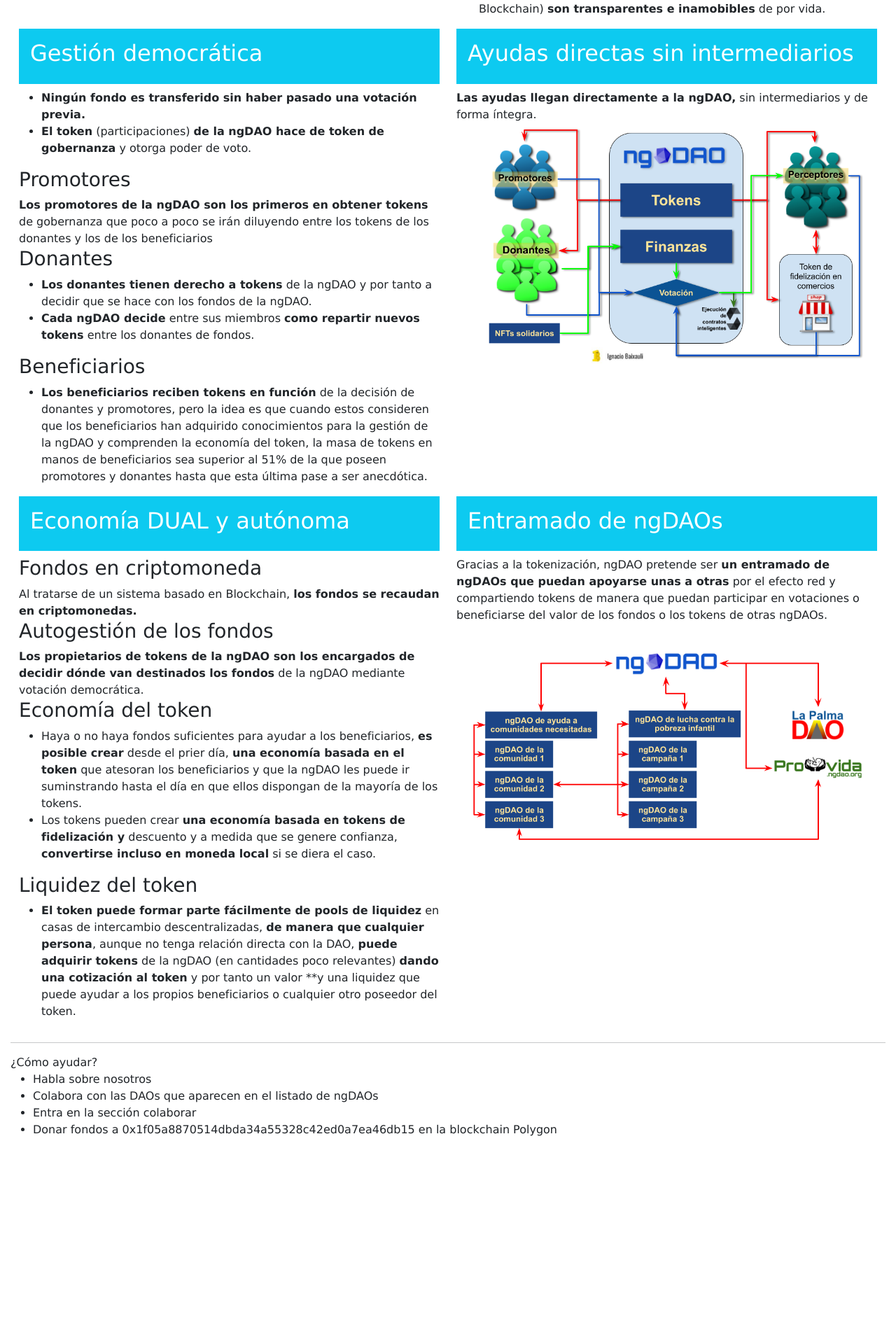
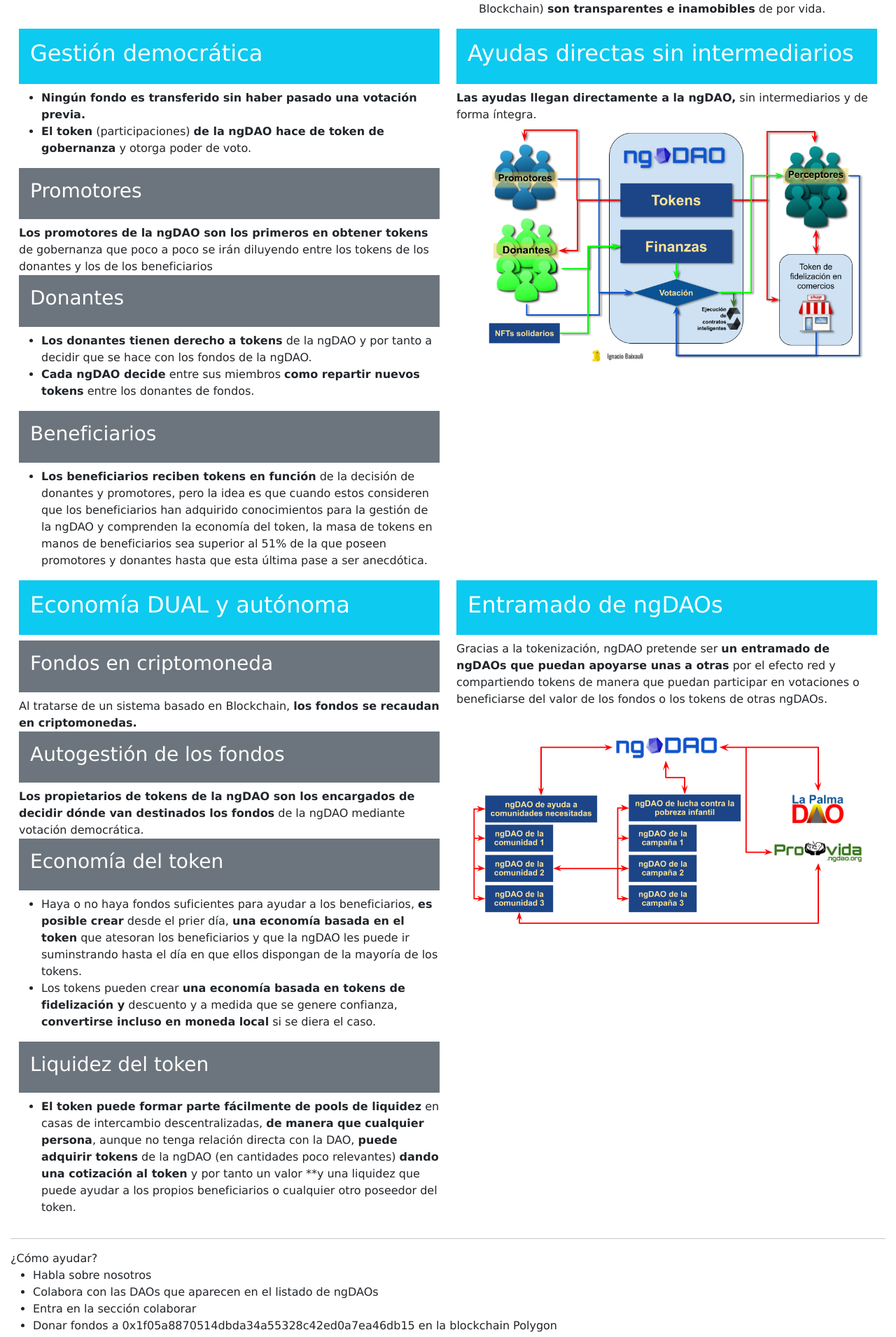
Before and after one commit to NGDAOorg/lapalmadao, a Jekyll site: the page built from index.html, in a window 1280 px wide. Shown: the part 825-2735 px from the top of the page at 70% size. Built offline with Jekyll 4.4.1, drawn with Linux system fonts in a browser that asks for light colours; nearby versions of some CDN libraries; before the commit the page ends 2467 px from its top, so only the background shows below that.

Commit message:
Update index.html

```diff
--- a/index.html
+++ b/index.html
@@ -41,14 +41,20 @@ description: DAO de apoyo a otras DAOs (Organizaciones Autónomas Descentralizad
        <li><b>Ningún fondo es transferido sin haber pasado una votación previa.</b></li>
        <li><b>El token</b> (participaciones) <b>de la ngDAO hace de token de gobernanza</b> y otorga poder de voto.</li>
       </ul>
+      <div class="p-3 mb-2 bg-secondary text-white">
         <h3>Promotores</h3>
+       </div>
       <b>Los promotores de la ngDAO son los primeros en obtener tokens</b> de gobernanza que poco a poco se irán diluyendo entre los tokens de los donantes y los de los beneficiarios
+      <div class="p-3 mb-2 bg-secondary text-white">
         <h3>Donantes</h3>
+       </div>
       <ul>
        <li><b>Los donantes tienen derecho a tokens</b> de la ngDAO y por tanto a decidir que se hace con los fondos de la ngDAO.</li>
        <li><b>Cada ngDAO decide</b> entre sus miembros <b>como repartir nuevos tokens</b> entre los donantes de fondos.</li>
       </ul>
+      <div class="p-3 mb-2 bg-secondary text-white">
         <h3>Beneficiarios</h3>
+       </div>
        <ul>
        <li><b>Los beneficiarios reciben tokens en función</b> de la decisión de donantes y promotores, pero la idea es que cuando estos consideren que los beneficiarios han adquirido conocimientos para la gestión de la ngDAO y comprenden la economía del token, la masa de tokens en manos de beneficiarios sea superior al 51% de la que poseen promotores y donantes hasta que esta última pase a ser anecdótica.</li>
       </ul>
@@ -66,16 +72,24 @@ description: DAO de apoyo a otras DAOs (Organizaciones Autónomas Descentralizad
      <div class="p-3 mb-2 bg-info text-white">
         <h2>Economía DUAL y autónoma</h2>
       </div>
+     <div class="p-3 mb-2 bg-secondary text-white">
        <h3>Fondos en criptomoneda</h3>
+      </div>
      Al tratarse de un sistema basado en Blockchain, <b>los fondos se recaudan en criptomonedas.</b>
+     <div class="p-3 mb-2 bg-secondary text-white">
        <h3>Autogestión de los fondos</h3>
+      </div>
      <b>Los propietarios de tokens de la ngDAO son los encargados de decidir dónde van destinados los fondos</b> de la ngDAO mediante votación democrática.
+     <div class="p-3 mb-2 bg-secondary text-white">
        <h3>Economía del token</h3>
+      </div>
      <ul>
       <li>Haya o no haya fondos suficientes para ayudar a los beneficiarios, <b>es posible crear</b> desde el prier día, <b>una economía basada en el token</b> que atesoran los beneficiarios y que la ngDAO les puede ir suminstrando hasta el día en que ellos dispongan de la mayoría de los tokens.</li>
       <li>Los tokens pueden crear <b>una economía basada en tokens de fidelización y</b> descuento y a medida que se genere confianza, <b>convertirse incluso en moneda local</b> si se diera el caso.</li>
      </ul>
+     <div class="p-3 mb-2 bg-secondary text-white">
        <h3>Liquidez del token</h3>
+      </div>
      <ul>
       <li><b>El token puede formar parte fácilmente de pools de liquidez</b> en casas de intercambio descentralizadas, <b>de manera que cualquier persona</b>, aunque no tenga relación directa con la DAO, <b>puede adquirir tokens</b> de la ngDAO (en cantidades poco relevantes) <b>dando una cotización al token</b> y por tanto un valor **y una liquidez</b> que puede ayudar a los propios beneficiarios o cualquier otro poseedor del token.</li>
      </ul>
```
Lines whose indentation alone changed are shown as unchanged.
